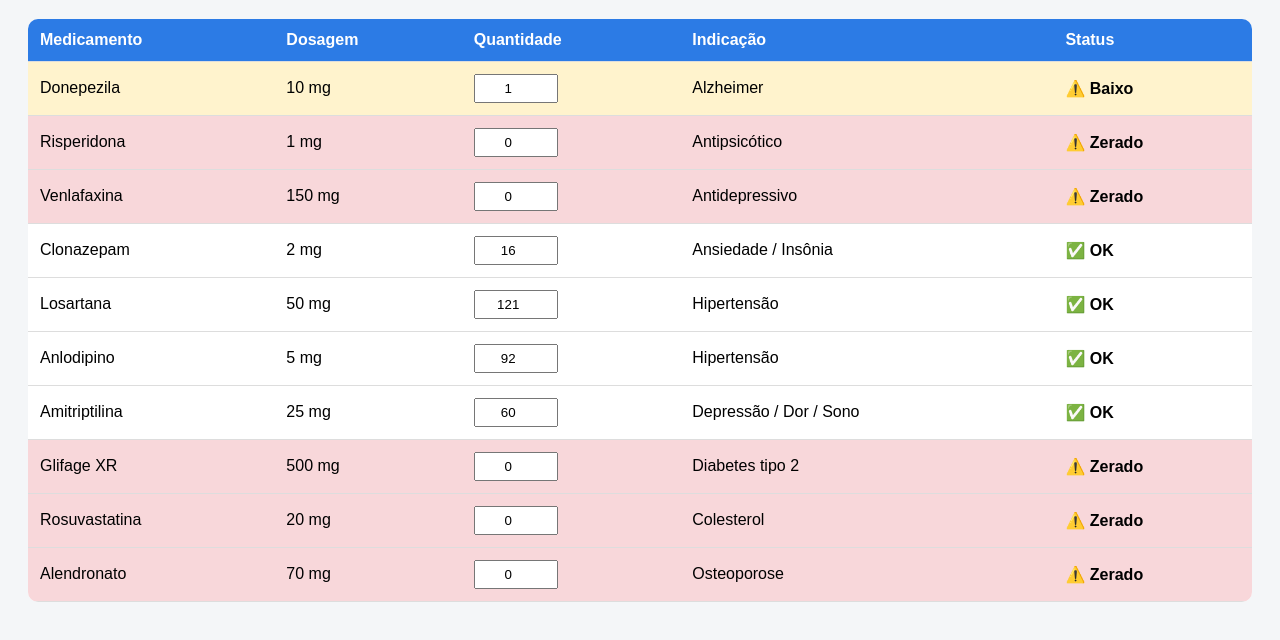
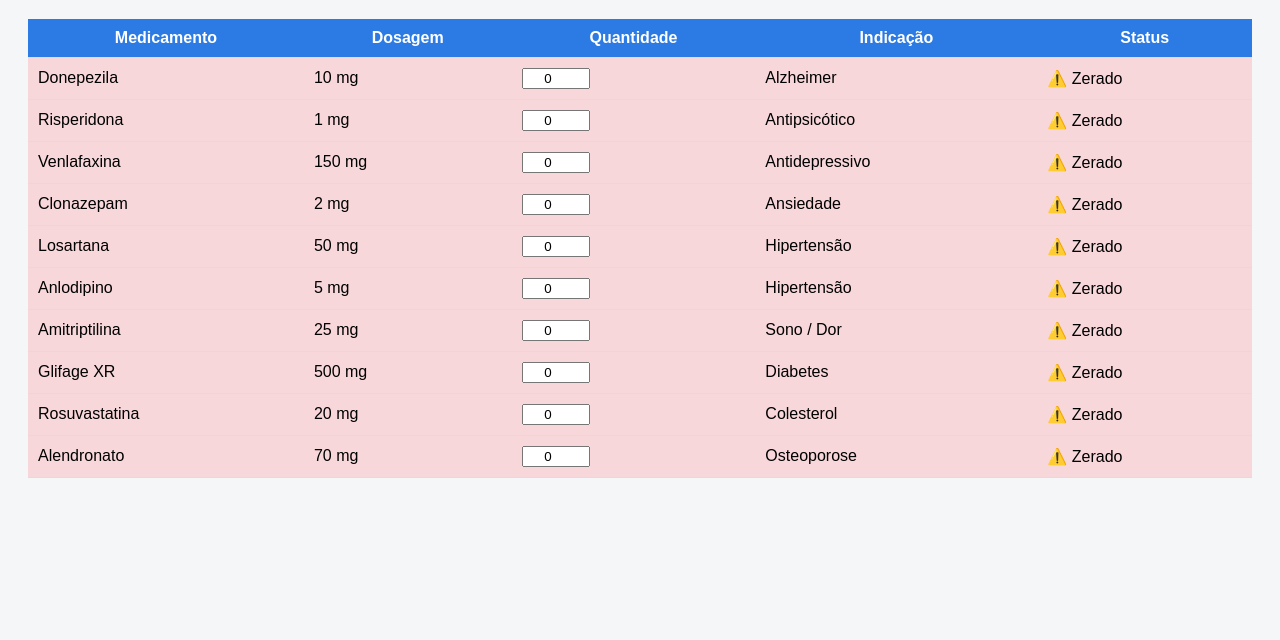
Before and after one commit to demetrio-boop/saude, a plain HTML site: page index.html in a window 1280 px wide. Shown: the part 90-730 px from the top of the page. Drawn offline with Linux system fonts and the light colour scheme.

Commit message:
Update index.html

```diff
--- a/index.html
+++ b/index.html
@@ -19,13 +19,10 @@
     width: 100%;
     border-collapse: collapse;
     background: white;
-        border-radius: 10px;
-        overflow: hidden;
 }
 
 th, td {
-        padding: 12px;
-        text-align: left;
+    padding: 10px;
     border-bottom: 1px solid #ddd;
 }
 
@@ -34,22 +31,17 @@
     color: white;
 }
 
-    tr.low {
-        background-color: #fff3cd;
+.low {
+    background: #fff3cd;
 }
 
-    tr.out {
-        background-color: #f8d7da;
+.out {
+    background: #f8d7da;
 }
 
 input {
-        width: 70px;
-        padding: 5px;
+    width: 60px;
     text-align: center;
-    }
-
-    .status {
-        font-weight: bold;
 }
 </style>
 </head>
@@ -68,114 +60,80 @@
 <th>Status</th>
 </tr>
 </thead>
-    <tbody id="medTable">
 
-        <tr>
-            <td>Donepezila</td>
-            <td>10 mg</td>
-            <td><input type="number" value="1" onchange="updateStatus(this)"></td>
-            <td>Alzheimer</td>
-            <td class="status"></td>
-        </tr>
-
-        <tr>
-            <td>Risperidona</td>
-            <td>1 mg</td>
-            <td><input type="number" value="0" onchange="updateStatus(this)"></td>
-            <td>Antipsicótico</td>
-            <td class="status"></td>
-        </tr>
-
-        <tr>
-            <td>Venlafaxina</td>
-            <td>150 mg</td>
-            <td><input type="number" value="0" onchange="updateStatus(this)"></td>
-            <td>Antidepressivo</td>
-            <td class="status"></td>
-        </tr>
-
-        <tr>
-            <td>Clonazepam</td>
-            <td>2 mg</td>
-            <td><input type="number" value="16" onchange="updateStatus(this)"></td>
-            <td>Ansiedade / Insônia</td>
-            <td class="status"></td>
-        </tr>
-
-        <tr>
-            <td>Losartana</td>
-            <td>50 mg</td>
-            <td><input type="number" value="121" onchange="updateStatus(this)"></td>
-            <td>Hipertensão</td>
-            <td class="status"></td>
-        </tr>
-
-        <tr>
-            <td>Anlodipino</td>
-            <td>5 mg</td>
-            <td><input type="number" value="92" onchange="updateStatus(this)"></td>
-            <td>Hipertensão</td>
-            <td class="status"></td>
-        </tr>
-
-        <tr>
-            <td>Amitriptilina</td>
-            <td>25 mg</td>
-            <td><input type="number" value="60" onchange="updateStatus(this)"></td>
-            <td>Depressão / Dor / Sono</td>
-            <td class="status"></td>
-        </tr>
-
-        <tr>
-            <td>Glifage XR</td>
-            <td>500 mg</td>
-            <td><input type="number" value="0" onchange="updateStatus(this)"></td>
-            <td>Diabetes tipo 2</td>
-            <td class="status"></td>
-        </tr>
-
-        <tr>
-            <td>Rosuvastatina</td>
-            <td>20 mg</td>
-            <td><input type="number" value="0" onchange="updateStatus(this)"></td>
-            <td>Colesterol</td>
-            <td class="status"></td>
-        </tr>
-
-        <tr>
-            <td>Alendronato</td>
-            <td>70 mg</td>
-            <td><input type="number" value="0" onchange="updateStatus(this)"></td>
-            <td>Osteoporose</td>
-            <td class="status"></td>
-        </tr>
-
-    </tbody>
+<tbody id="tableBody"></tbody>
 </table>
 
 <script>
-function updateStatus(input) {
+const meds = [
+    ["Donepezila", "10 mg", "Alzheimer"],
+    ["Risperidona", "1 mg", "Antipsicótico"],
+    ["Venlafaxina", "150 mg", "Antidepressivo"],
+    ["Clonazepam", "2 mg", "Ansiedade"],
+    ["Losartana", "50 mg", "Hipertensão"],
+    ["Anlodipino", "5 mg", "Hipertensão"],
+    ["Amitriptilina", "25 mg", "Sono / Dor"],
+    ["Glifage XR", "500 mg", "Diabetes"],
+    ["Rosuvastatina", "20 mg", "Colesterol"],
+    ["Alendronato", "70 mg", "Osteoporose"]
+];
+
+const table = document.getElementById("tableBody");
+
+// carregar dados salvos
+const saved = JSON.parse(localStorage.getItem("meds")) || {};
+
+// montar tabela
+meds.forEach((med, i) => {
+    const tr = document.createElement("tr");
+
+    const qtd = saved[i] ?? 0;
+
+    tr.innerHTML = `
+        <td>${med[0]}</td>
+        <td>${med[1]}</td>
+        <td><input type="number" value="${qtd}" data-id="${i}"></td>
+        <td>${med[2]}</td>
+        <td class="status"></td>
+    `;
+
+    table.appendChild(tr);
+});
+
+// atualizar status
+function update() {
+    const inputs = document.querySelectorAll("input");
+    let data = {};
+
+    inputs.forEach(input => {
+        const val = parseInt(input.value) || 0;
+        const id = input.dataset.id;
         const row = input.parentElement.parentElement;
-    const statusCell = row.querySelector(".status");
-    const value = parseInt(input.value);
+        const status = row.querySelector(".status");
 
         row.classList.remove("low", "out");
 
-    if (value === 0) {
-        statusCell.textContent = "⚠️ Zerado";
+        if (val === 0) {
+            status.textContent = "⚠️ Zerado";
             row.classList.add("out");
-    } else if (value <= 5) {
-        statusCell.textContent = "⚠️ Baixo";
+        } else if (val <= 5) {
+            status.textContent = "⚠️ Baixo";
             row.classList.add("low");
         } else {
-        statusCell.textContent = "✅ OK";
-    }
+            status.textContent = "✅ OK";
         }
 
-// Inicializar status ao carregar
-document.querySelectorAll("input").forEach(input => {
-    updateStatus(input);
+        data[id] = val;
     });
+
+    localStorage.setItem("meds", JSON.stringify(data));
+}
+
+// eventos
+document.addEventListener("input", update);
+
+// rodar ao iniciar
+update();
 </script>
 
 </body>
```
Lines whose indentation alone changed are shown as unchanged.
